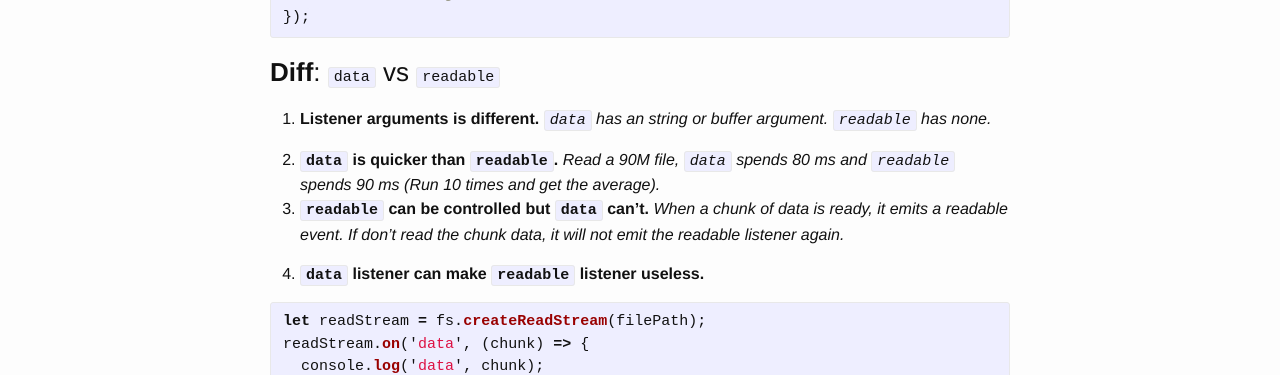
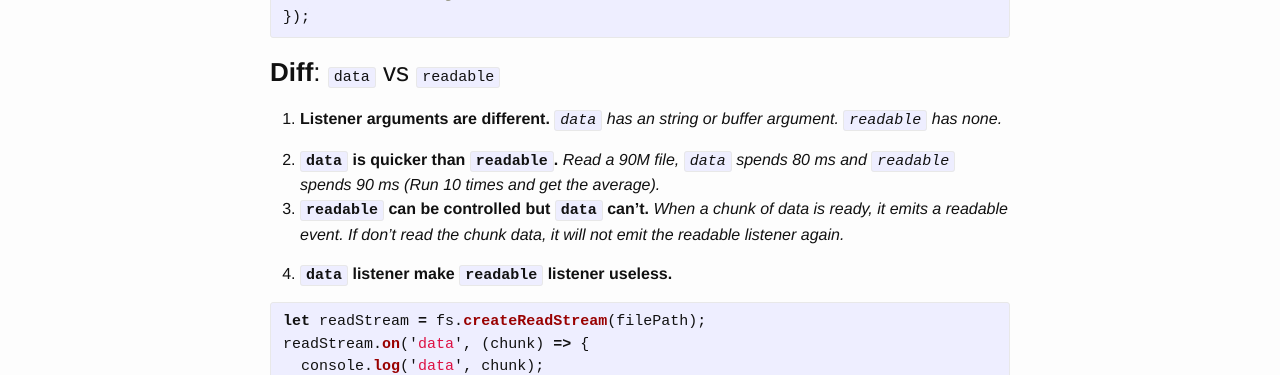
Before and after one commit to li-qiang/li-qiang.github.io, a Jekyll site: the page built from _posts/2016-01-20-node-read-stream.md, in a window 1280 px wide. Shown: the part 639-1014 px from the top of the page. Built offline with Jekyll 4.4.1, drawn with Linux system fonts in a browser that asks for light colours; Markdown is read by kramdown in place of the engine named in the settings.

Commit message:
fix some words

```diff
--- a/_posts/2016-01-20-node-read-stream.md
+++ b/_posts/2016-01-20-node-read-stream.md
@@ -32,7 +32,7 @@ readStream.on('readable', () => {
 
 ### **Diff**: `data` vs `readable`
 
-1. **Listener arguments is different.**
+1. **Listener arguments are different.**
   _`data` has an string or buffer argument. `readable` has none._
 
 2. **`data` is quicker than `readable`.**
@@ -42,7 +42,7 @@ readStream.on('readable', () => {
   _When a chunk of data is ready, it emits a readable event. If don't read the
   chunk data, it will not emit the readable listener again._
 
-4. **`data` listener can make `readable` listener useless.**
+4. **`data` listener make `readable` listener useless.**
 
 {% highlight javascript %}
 
```
